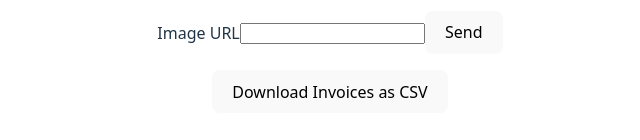
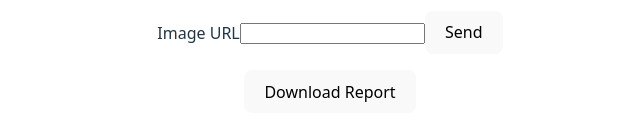
Before and after one commit to neocream/framing-invoice-digitizer, a React (Vite) app in the folder client/: page / in a window 1280 px wide. Shown: the part 338-478 px from the top of the page, without its empty margins (310-950 px from the left). Built offline with nearby package versions, Linux system fonts and the light colour scheme.

Commit message:
implement downloadReport function

```diff
--- a/client/src/App.tsx
+++ b/client/src/App.tsx
@@ -75,6 +75,34 @@ function App() {
     await fetchInvoices();
   };
 
+  const downloadReport = async () => {
+    try {
+      const response = await fetch('http://localhost:3000/api/csv-export', {
+        method: 'GET',
+        headers: { accept: '*/*' }
+      });
+
+      if (!response.ok) {
+        console.log(response)
+        throw new Error(`Response not ok, error code ${response.status}`);
+      }
+
+      const report = await response.blob();
+      // generate url from returned blob and immediately download it
+      const url = URL.createObjectURL(report);
+      const link = document.createElement('a');
+      link.href = url;
+      link.download = 'report.csv';
+      document.body.appendChild(link);
+      link.click();
+      document.body.removeChild(link);
+      URL.revokeObjectURL(url);
+
+    } catch (err) {
+      console.error(err);
+    }
+  };
+
   return (
     <>
       <div>
@@ -91,7 +119,7 @@ function App() {
       </div>
       <div>
         {/* download report */}
-        <button>Download Invoices as CSV</button>
+        <button onClick={downloadReport}>Download Report</button>
       </div>
     </>
   );
```
